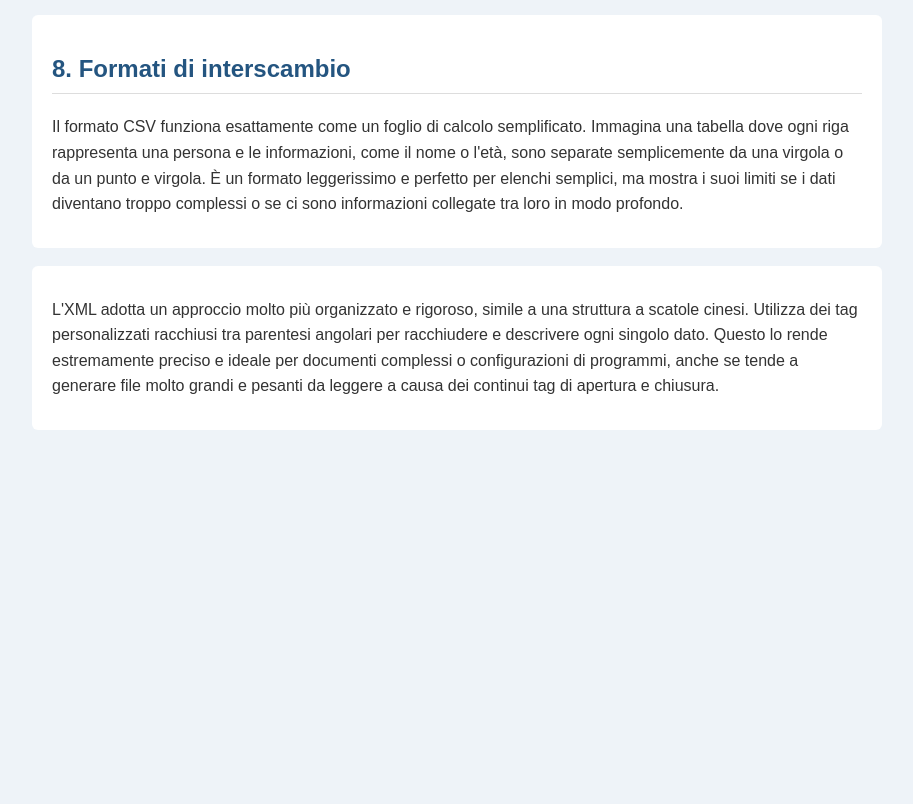
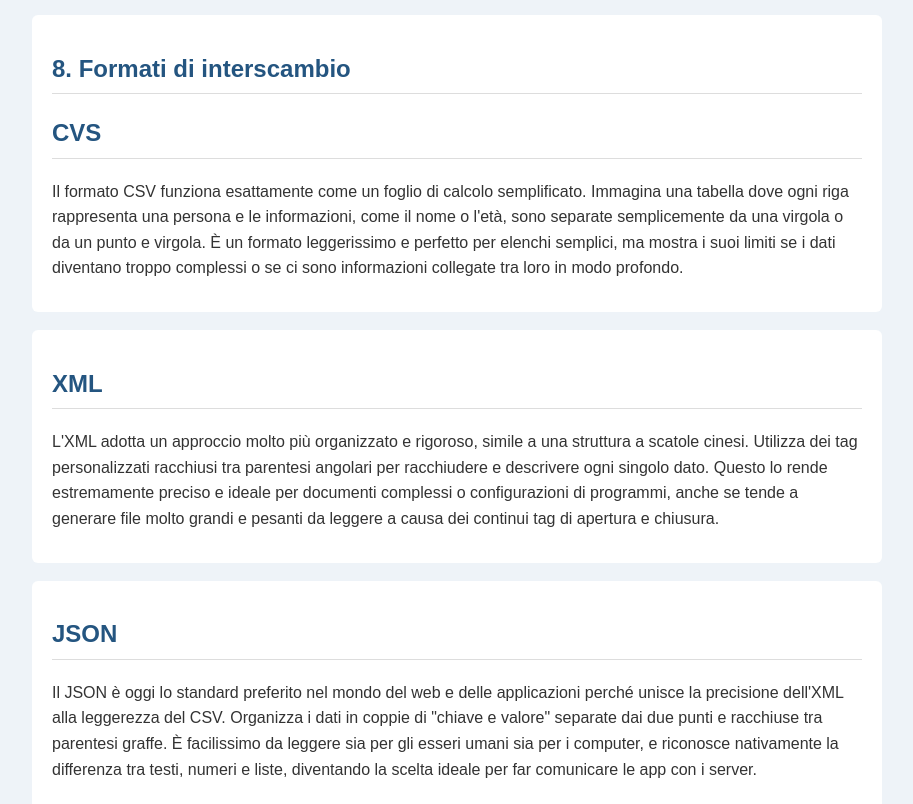
Before and after one commit to graziaselvaggio/grid-computing, a plain HTML site: page index.html in a window 1280 px wide. Shown: the part 1996-2800 px from the top of the page, without its empty margins (183-1096 px from the left). Before the commit the page ends 2451 px from the top, so only its background shows below. Drawn offline with Linux system fonts and the light colour scheme.

Commit message:
aggiunto terzo formato

```diff
--- a/index.html
+++ b/index.html
@@ -59,6 +59,7 @@
     <h1>Grid Computing</h1>
     <p>Più computer, un unico grande sistema di calcolo</p>
 </header>
+
 <main>
 
     <section>
@@ -70,7 +71,8 @@
             condividendo le proprie risorse per svolgere attività complesse.
         </p>
     </section>
-        <section>
+
+    <section>
         <h2>2. Funzionamento</h2>
         <p>
             Il lavoro viene diviso in attività più piccole e assegnato
@@ -95,6 +97,7 @@
             <li>Permette di aggiungere nuovi computer quando necessario.</li>
         </ul>
     </section>
+
     <section>
         <h2>4. Limiti e criticità</h2>
         <ul>
@@ -116,6 +119,7 @@
             la potenza dei propri computer per sostenere la ricerca.
         </p>
     </section>
+
 	<section>
         <h2>6. Esempio reale: il CERN</h2>
         <p>
@@ -132,6 +136,7 @@
             </a>
         </p>
     </section>
+
     <section>
     <h2>7. Bibliografia e sitografia</h2>
     <ul>
@@ -159,6 +164,7 @@
 </section>
 <section>
     <h2>8. Formati di interscambio</h2>
+	<h2>CVS</h2>
     <p>
         Il formato CSV funziona esattamente come un foglio
         di calcolo semplificato. Immagina una tabella dove
@@ -171,7 +177,7 @@
     </p>
 </section>
 <section>
-
+    <h2>XML</h2>
     <p>
         L'XML adotta un approccio molto più organizzato e rigoroso, simile
         a una struttura a scatole cinesi. Utilizza dei tag personalizzati
@@ -181,7 +187,18 @@
         file molto grandi e pesanti da leggere a causa dei continui tag di apertura e chiusura.
     </p>
 </section>
+
+<section>
+    <h2>JSON</h2>
+    <p>
+       Il JSON è oggi lo standard preferito nel mondo del web e delle
+	   applicazioni perché unisce la precisione dell'XML alla leggerezza del CSV.
+	   Organizza i dati in coppie di "chiave e valore" separate dai due
+	   punti e racchiuse tra parentesi graffe. È facilissimo da leggere
+	   sia per gli esseri umani sia per i computer, e riconosce nativamente la
+	   differenza tra testi, numeri e liste, diventando la scelta ideale per far comunicare le app con i server.
+    </p>
+</section>
 </main>
-
 </body>
 </html>
```
